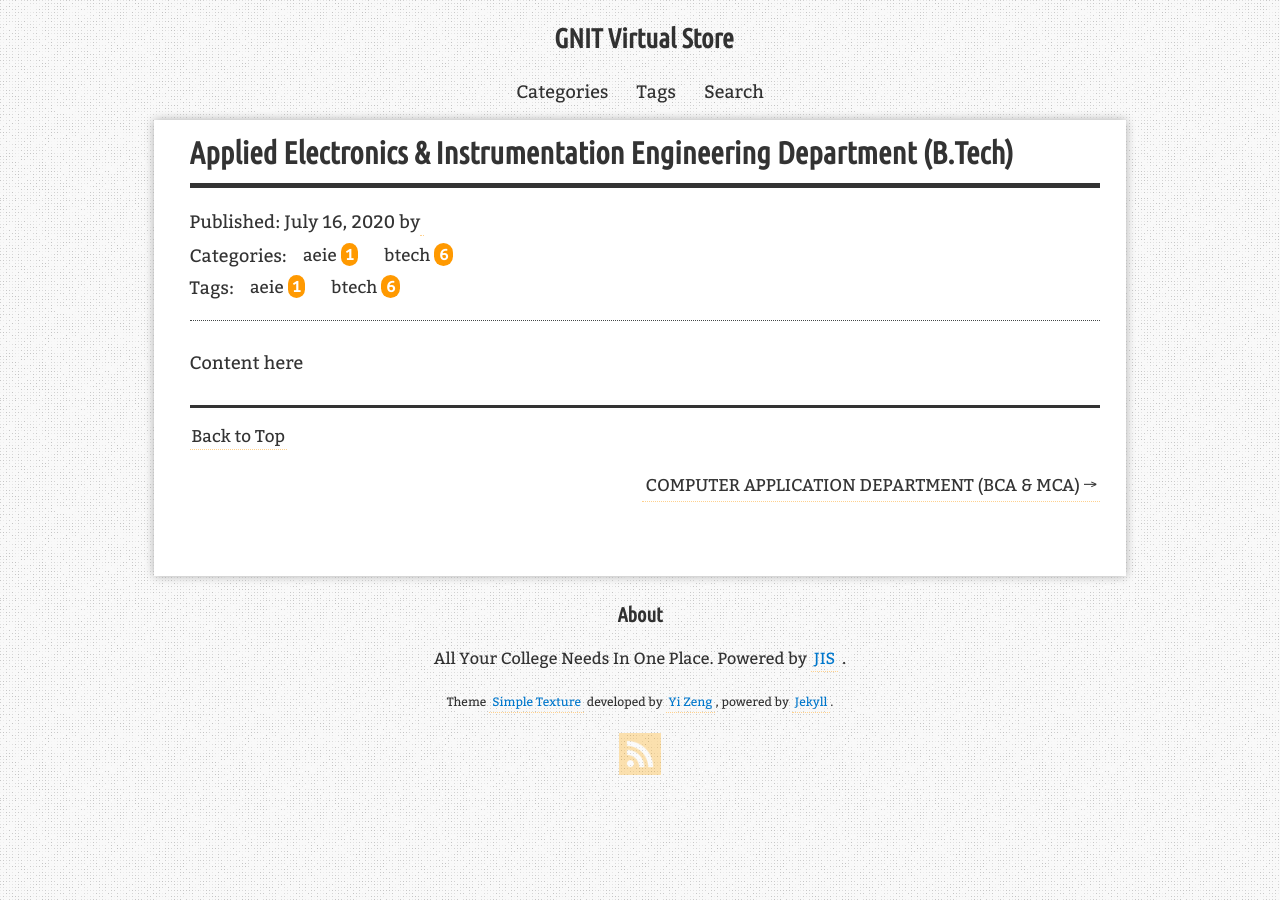
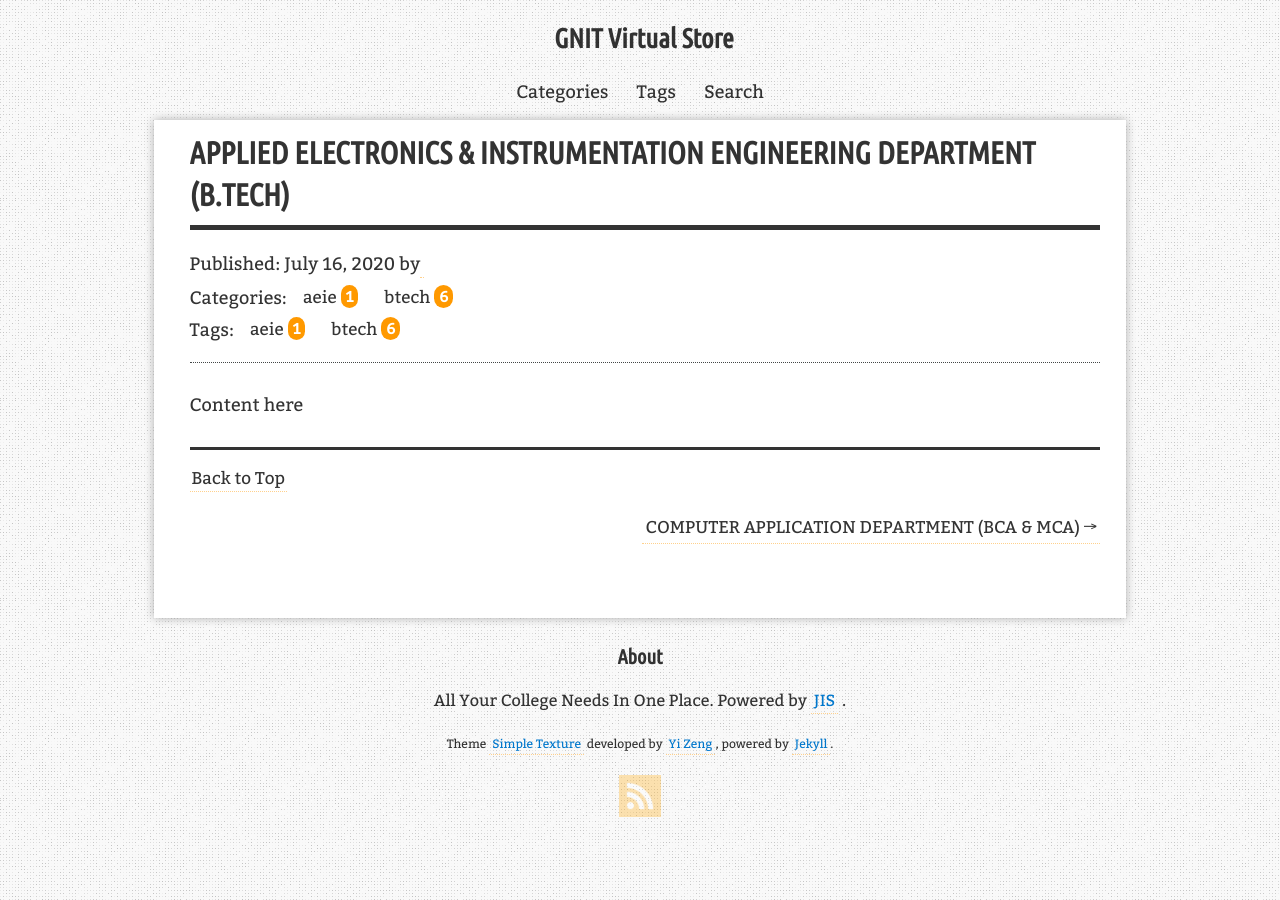
Before and after one commit to VirtualStoreGNIT/kwutgowiskje, a Jekyll site: the page built from _posts/2020-07-16-aeie.md, in a window 1280 px wide. Built offline with Jekyll 4.4.1, drawn with Linux system fonts in a browser that asks for light colours; comment, search, counter and statistics services are not loaded.

Commit message:
5:12, July 16th 2020

```diff
--- a/_posts/2020-07-16-aeie.md
+++ b/_posts/2020-07-16-aeie.md
@@ -1,7 +1,7 @@
 ---
 layout: post
-title: "Applied Electronics & Instrumentation Engineering Department (B.Tech)"
-description: "Applied Electronics & Instrumentation Engineering Department (B.Tech)"
+title: "APPLIED ELECTRONICS & INSTRUMENTATION ENGINEERING DEPARTMENT (B.TECH)"
+description: "APPLIED ELECTRONICS & INSTRUMENTATION ENGINEERING DEPARTMENT (B.TECH)"
 categories: [aeie, btech]
 tags: [aeie, btech]
 redirect_from:
```
